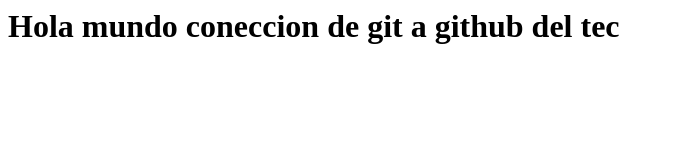
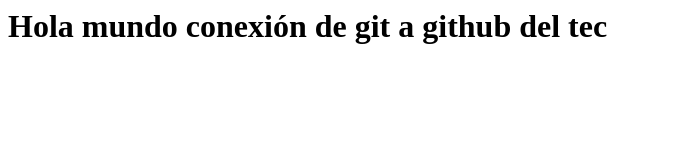
Before and after one commit to Kevin-Alan/Prueba-tec, a plain HTML site: page index.html in a window 1280 px wide. Shown: the whole page, without its empty margins (0-674 px from the left). Drawn offline with Linux system fonts and the light colour scheme.

Commit message:
Update index.html

```diff
--- a/index.html
+++ b/index.html
@@ -1 +1 @@
-<h1> Hola mundo coneccion de git a github del tec
+<h1> Hola mundo conexión de git a github del tec
```
